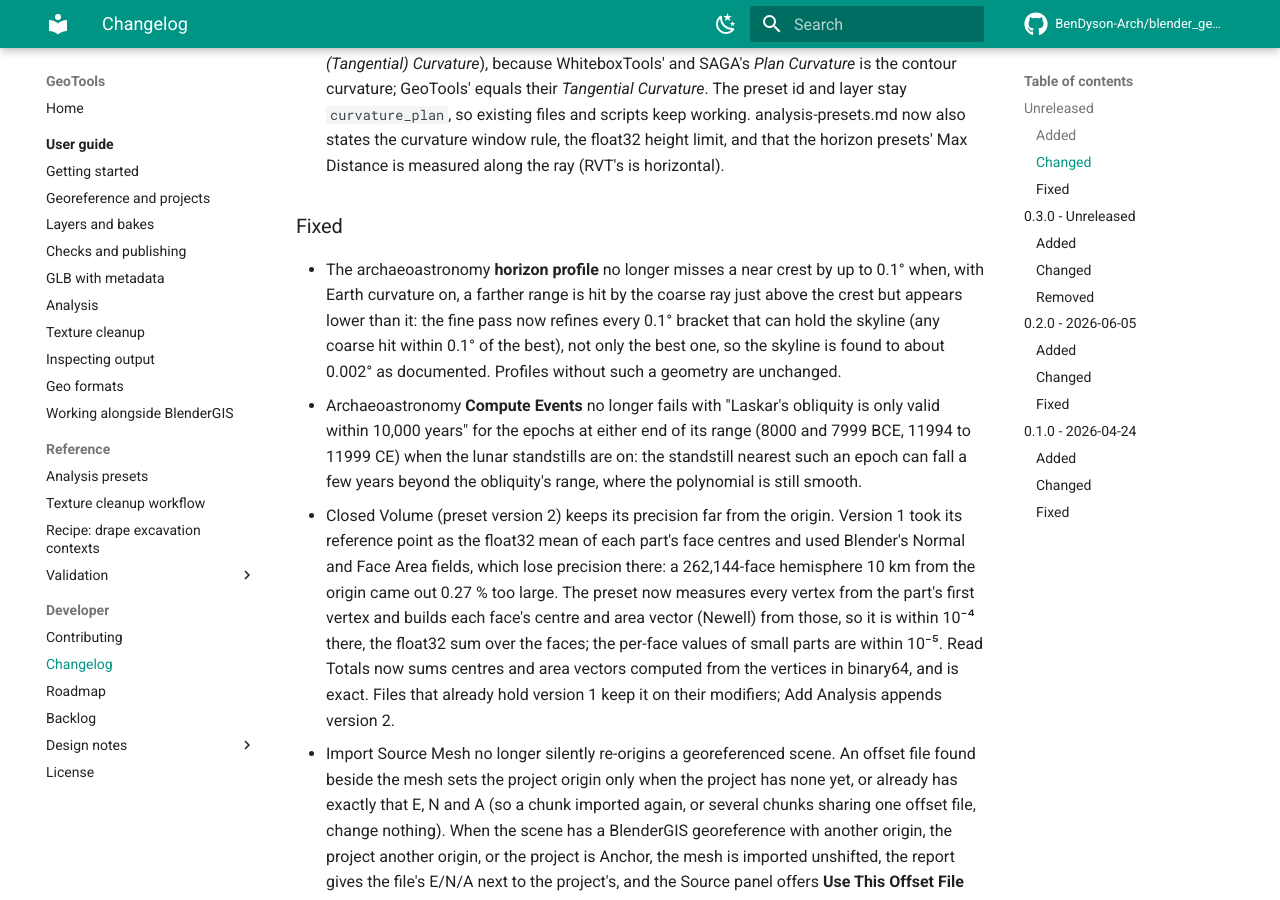
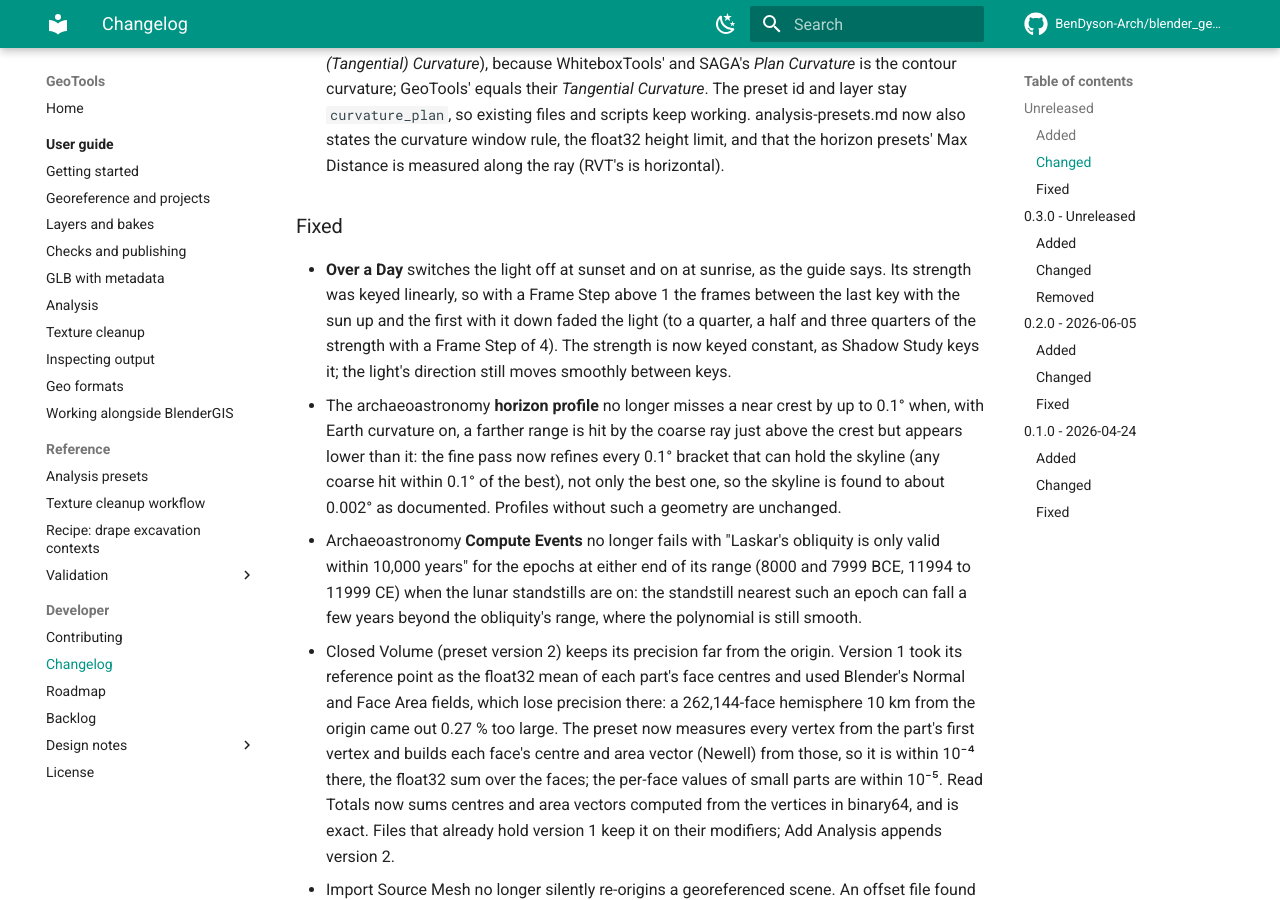
Before and after one commit to BenDyson-Arch/blender_geotools, an MkDocs documentation site: the page built from docs/changelog.md, in a window 1280 px wide and 900 px high, scrolled down 3041 px. Built offline with MkDocs 1.6.1 and Material for MkDocs 9.7.7, drawn with Linux system fonts in a browser that asks for light colours; comment, search, counter and statistics services are not loaded.

Commit message:
Over a Day: switch the light at sunrise and sunset, not fade
The strength was keyed linearly, so with a Frame Step above 1 the frames
between the last key with the sun up and the first with it down faded the
light (0.75, 1.5, 2.25 of 3 with a Frame Step of 4). Key it CONSTANT, as
Shadow Study does; the rotation stays linear.

Co-Authored-By: Claude Opus 5.5 <noreply@anthropic.com>

```diff
--- a/CHANGELOG.md
+++ b/CHANGELOG.md
@@ -141,6 +141,12 @@ and the project follows semantic versioning where practical.
 
 ### Fixed
 
+- **Over a Day** switches the light off at sunset and on at sunrise, as the
+  guide says. Its strength was keyed linearly, so with a Frame Step above 1
+  the frames between the last key with the sun up and the first with it down
+  faded the light (to a quarter, a half and three quarters of the strength
+  with a Frame Step of 4). The strength is now keyed constant, as Shadow
+  Study keys it; the light's direction still moves smoothly between keys.
 - The archaeoastronomy **horizon profile** no longer misses a near crest by up
   to 0.1° when, with Earth curvature on, a farther range is hit by the coarse
   ray just above the crest but appears lower than it: the fine pass now
```
Also changed, not shown: docs/design/m5-analysis.md (+2 -1 lines), docs/guide/analysis.md (+4 -1 lines), 2 other files.
